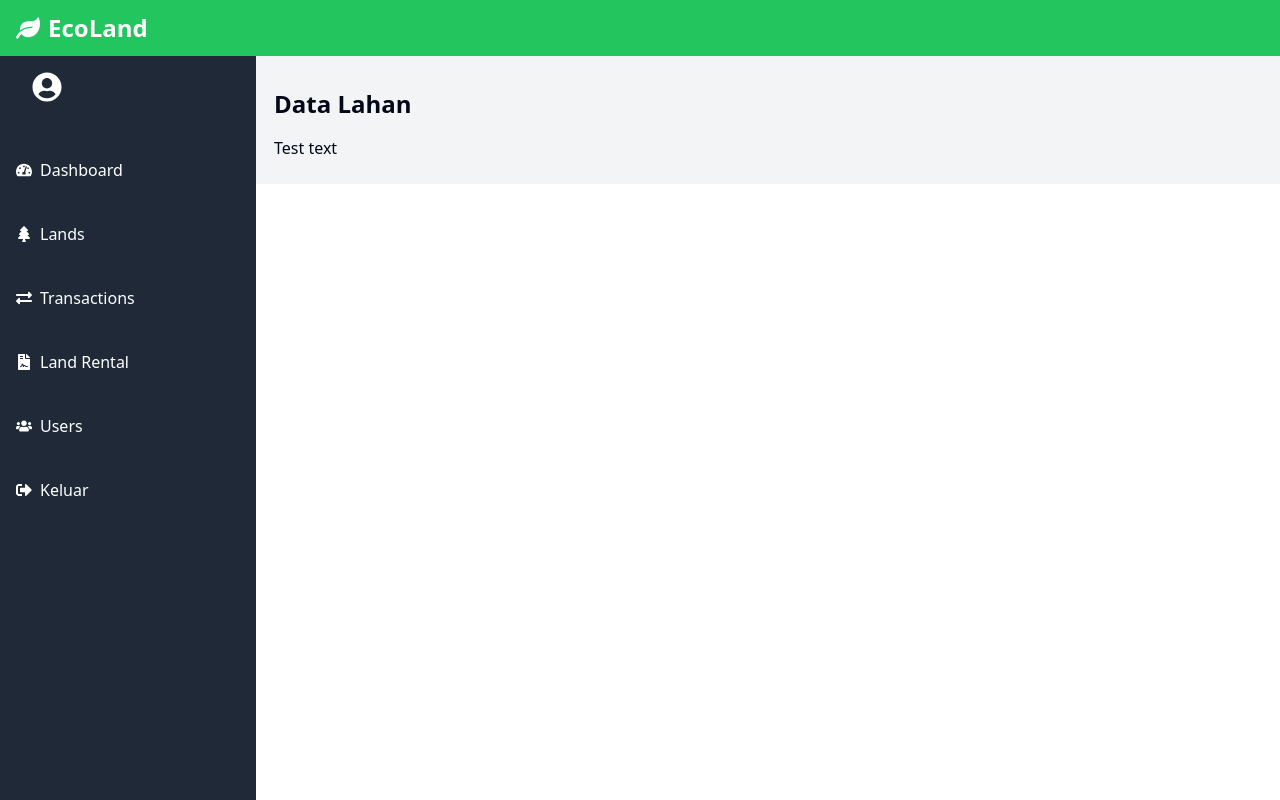
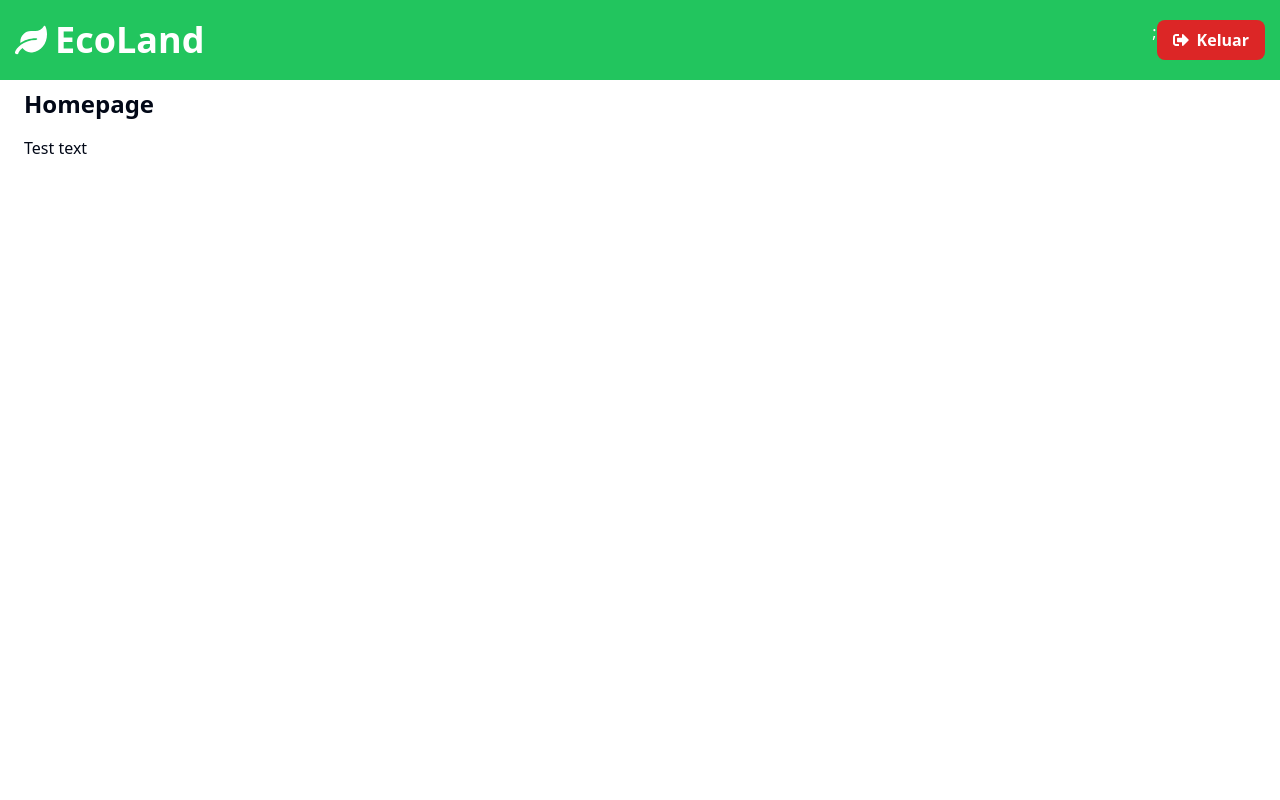
Before and after one commit to Ecoland-C624-PS008/ecoland-frontend, a React (Vite) app: page /lands in a window 1280 px wide. Built offline with nearby package versions, Linux system fonts and the light colour scheme; no server answers.

Commit message:
update routes, navbar, pages components

```diff
--- a/src/App.jsx
+++ b/src/App.jsx
@@ -49,9 +49,9 @@ function App() {
             <Register />
           </>
         } />
-        <Route path="/home" element={<MainPage />} />
+        <Route path="/lands" element={<MainPage />} />
         <Route path="/dashboard" element={<DashboardAdmin />} />
-        <Route path="/lands" element={<LandAdmin />} />
+        <Route path="/lands-admin" element={<LandAdmin />} />
         <Route path="/transactions" element={<TransactionAdmin />} />
         <Route path="/land-rental" element={<RentalAdmin />} />
         <Route path="/users" element={<UserAdmin />} />
--- a/src/components/Login.jsx
+++ b/src/components/Login.jsx
@@ -16,7 +16,7 @@ const Login = () => {
 
   useEffect(() => {
     if (user || isSuccess) {
-      navigate("/home");
+      navigate("/lands");
     }
     dispatch(reset());
   }, [user, isSuccess, dispatch, navigate]);
--- a/src/components/dashboard/Navbar.jsx
+++ b/src/components/dashboard/Navbar.jsx
@@ -9,7 +9,7 @@ const Navbar = ({ toggleSidebar, isOpen }) => {
     <div className="flex justify-between items-center bg-green-500 text-white p-4 fixed w-full h-[56px] z-10">
       <div className="flex items-center">
         <FaLeaf size={24} className="mr-2" />
-        <h1><Link to="/dashboard" className="font-bold text-2xl">EcoLand</Link></h1>
+        <h1><Link to="/lands" className="font-bold text-2xl">EcoLand</Link></h1>
       </div>
       <div className="ml-auto">
         <button className="md:hidden" onClick={toggleSidebar}>
--- a/src/components/dashboard/Sidebar.jsx
+++ b/src/components/dashboard/Sidebar.jsx
@@ -34,7 +34,7 @@ const Sidebar = ({ isOpen }) => {
             </Link>
           </li>
           <li className="mb-2">
-            <Link to="/lands" className="flex items-center p-4 hover:bg-gray-700">
+            <Link to="/lands-admin" className="flex items-center p-4 hover:bg-gray-700">
               <FaTree className="mr-2" />
               Lands
             </Link>
--- a/src/components/main/Navbar.jsx
+++ b/src/components/main/Navbar.jsx
@@ -42,16 +42,16 @@ const Navbar = () => {
   return (
     <div className={`flex justify-between fixed w-full items-center h-20 text-white bg-green-500 ${scroll ? 'shadow-xl' : ''}`}>
       <h1 className='w-full text-4xl font-bold text-white'>
-        <Link to="/home" style={{ display: 'flex', alignItems: 'center', textDecoration: 'none', color: 'inherit' }}>
+        <Link to="/lands" style={{ display: 'flex', alignItems: 'center', textDecoration: 'none', color: 'inherit' }}>
           <FaLeaf size={32} color="white" style={{ marginRight: '8px', marginLeft: '15px' }} />
           EcoLand
         </Link>
       </h1>
       <ul className='hidden md:flex'>
       {user && user.role === "admin" && (
-        <li className='font-bold text-l p-2 text-white'><Link to="/register" className='border-2 border-green-700 py-2 px-6 rounded-lg bg-green-700 text-white transition duration-300 ease-in-out hover:bg-green-800 hover:border-green-800'>Dashboard</Link></li>
+        <li className='font-bold text-l p-2 text-white'><Link to="/dashboard" className='border-2 border-green-700 py-2 px-6 rounded-lg bg-green-700 text-white transition duration-300 ease-in-out hover:bg-green-800 hover:border-green-800'>Dashboard</Link></li>
       )};
-        <button onClick={logout} className="flex items-center p-4 hover:bg-red-600 mr-[15px]">
+        <button onClick={logout} className="bg-red-600 font-bold flex items-center py-2 px-4 rounded-lg transition duration-300 ease-in-out hover:bg-red-700 mr-[15px]">
           <FaSignOutAlt className="mr-2" />
             Keluar
         </button>
--- a/src/pages/DashboardAdmin.jsx
+++ b/src/pages/DashboardAdmin.jsx
@@ -19,7 +19,7 @@ const DashboardAdmin = () => {
       navigate("/");
     }
     if (user && user.role !== "admin") {
-      navigate("/dashboard");
+      navigate("/lands");
     }
   }, [isError, user, navigate]);
 
--- a/src/pages/LandAdmin.jsx
+++ b/src/pages/LandAdmin.jsx
@@ -19,7 +19,7 @@ const LandAdmin = () => {
       navigate("/login");
     }
     if (user && user.role !== "admin") {
-      navigate("/dashboard");
+      navigate("/lands");
     }
   }, [isError, user, navigate]);
 
--- a/src/pages/RentalAdmin.jsx
+++ b/src/pages/RentalAdmin.jsx
@@ -19,7 +19,7 @@ const RentalAdmin = () => {
       navigate("/login");
     }
     if (user && user.role !== "admin") {
-      navigate("/dashboard");
+      navigate("/lands");
     }
   }, [isError, user, navigate]);
 
--- a/src/pages/TransactionAdmin.jsx
+++ b/src/pages/TransactionAdmin.jsx
@@ -19,7 +19,7 @@ const TransactionAdmin = () => {
       navigate("/login");
     }
     if (user && user.role !== "admin") {
-      navigate("/dashboard");
+      navigate("/lands");
     }
   }, [isError, user, navigate]);
 
--- a/src/pages/UserAdmin.jsx
+++ b/src/pages/UserAdmin.jsx
@@ -19,7 +19,7 @@ const UserAdmin = () => {
       navigate("/login");
     }
     if (user && user.role !== "admin") {
-      navigate("/dashboard");
+      navigate("/lands");
     }
   }, [isError, user, navigate]);
 
```
